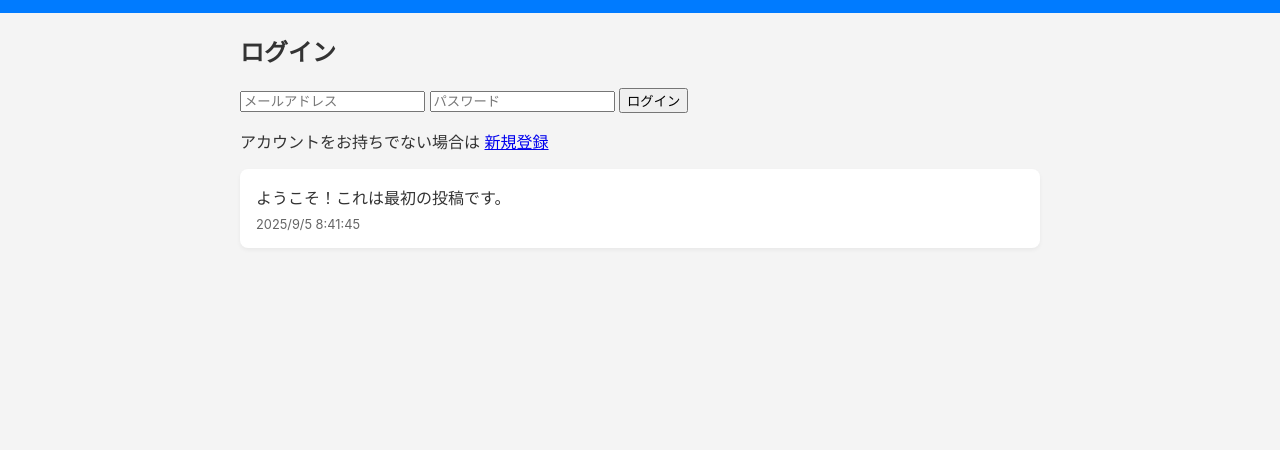
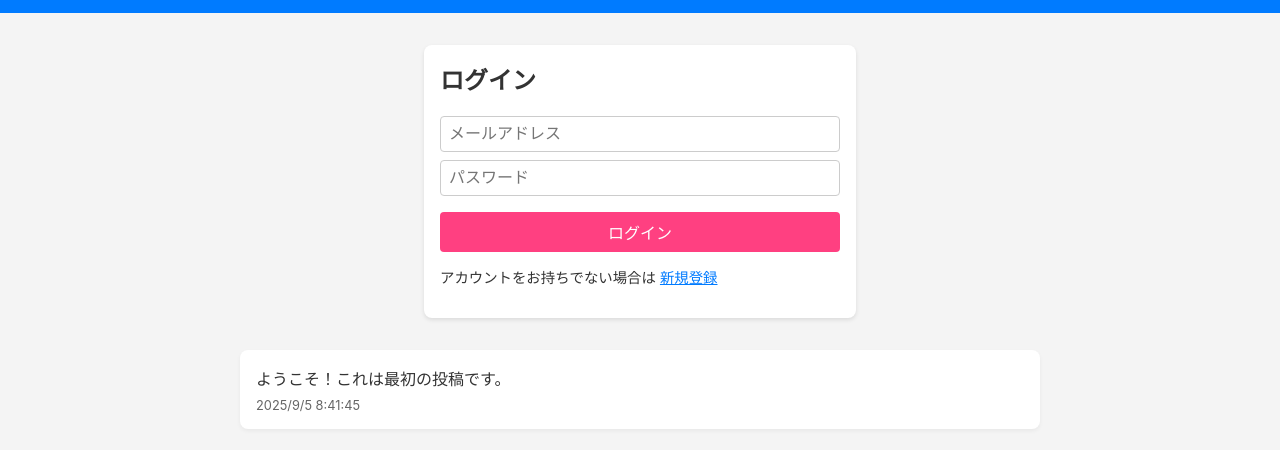
Before and after one commit to hatakou1021-design/sns-site, a plain HTML site: page index.html in a window 1280 px wide. Shown: the part 48-498 px from the top of the page. Drawn offline with Linux system fonts and the light colour scheme.

Commit message:
Update styles.css

```diff
--- a/styles.css
+++ b/styles.css
@@ -96,11 +96,9 @@ body {
   display: none;
 }
 
-/* Authentication section styles */
+/* Deprecated auth-section styles; replaced by auth-container for local auth */
 .auth-section {
-  display: flex;
-  align-items: center;
-  gap: 0.5rem;
+  display: none;
 }
 
 .user-info {
@@ -117,3 +115,56 @@ body {
   border-radius: 4px;
   cursor: pointer;
 }
+
+/* Authentication container styles for login and registration forms */
+.auth-container {
+  background: #fff;
+  padding: 1rem;
+  border-radius: 8px;
+  margin-bottom: 1rem;
+  box-shadow: 0 2px 4px rgba(0,0,0,0.1);
+  max-width: 400px;
+  margin: 2rem auto;
+}
+
+.auth-container h2 {
+  margin-top: 0;
+}
+
+.auth-container form {
+  display: flex;
+  flex-direction: column;
+}
+
+.auth-container input {
+  margin-bottom: 0.5rem;
+  padding: 0.5rem;
+  font-size: 1rem;
+  border-radius: 4px;
+  border: 1px solid #ccc;
+}
+
+.auth-container button {
+  margin-top: 0.5rem;
+  padding: 0.5rem 1rem;
+  background-color: var(--accent-color);
+  color: #fff;
+  border: none;
+  border-radius: 4px;
+  cursor: pointer;
+  font-size: 1rem;
+}
+
+.auth-container button:hover {
+  opacity: 0.9;
+}
+
+.auth-container p {
+  font-size: 0.9rem;
+}
+
+.auth-container a {
+  color: var(--primary-color);
+  text-decoration: underline;
+  cursor: pointer;
+}
```
